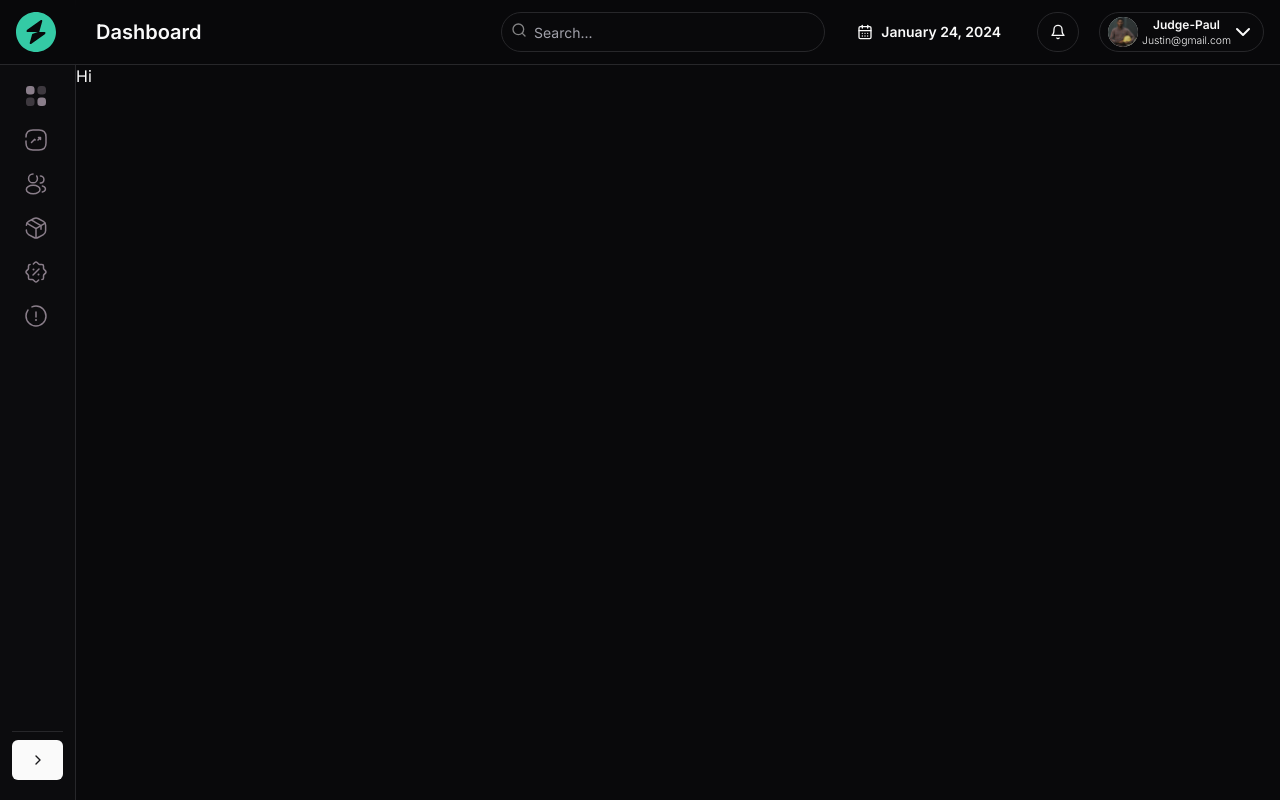
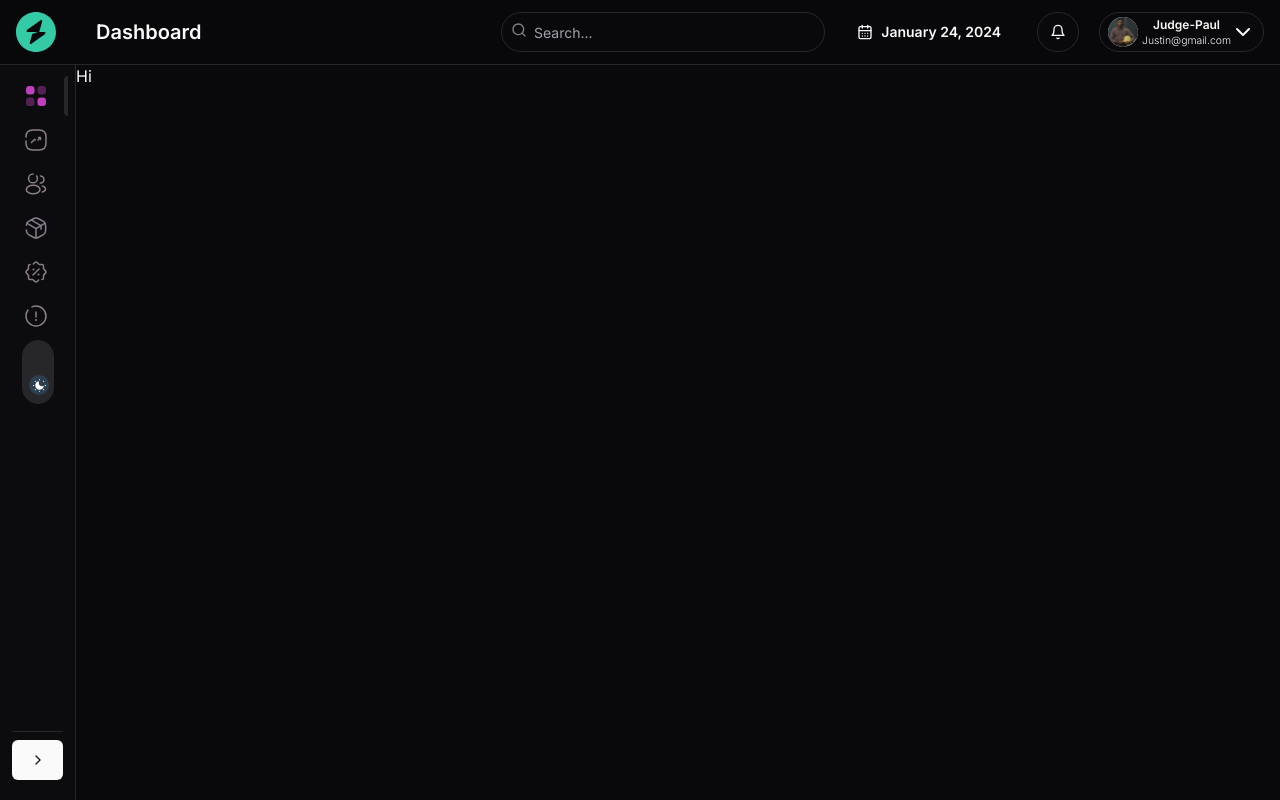
Before and after one commit to Judge-Paul/geegpay-dashboard, a Next.js app: page / in a window 1280 px wide. Built offline with nearby package versions, Linux system fonts and the light colour scheme.

Commit message:
feat: create dark mode toggle

```diff
--- /dev/null
+++ b/src/components/Toggle.tsx
@@ -0,0 +1,54 @@
+import React, { useEffect, useState } from "react";
+import { Moon, Sun } from "@/components/icons";
+import { cn } from "@/lib/utils";
+import { useTheme } from "next-themes";
+import { useSidebar } from "@/hooks/useSidebar";
+
+export const Toggle = () => {
+  const { theme, setTheme } = useTheme();
+  const [mounted, setMounted] = useState(false);
+  const { isOpen } = useSidebar();
+  const isDark = theme === "dark";
+
+  const handleToggle = () => {
+    isDark && setTheme("light");
+    !isDark && setTheme("dark");
+    console.log(`Theme is now ${isDark ? "dark" : "light"}`);
+  };
+  useEffect(() => {
+    setMounted(true);
+  }, []);
+
+  if (!mounted) {
+    return null;
+  }
+
+  return (
+    <label className={cn("flex cursor-pointer flex-col pl-3.5")}>
+      <input
+        type="checkbox"
+        className="hidden"
+        onChange={handleToggle}
+        checked={isDark}
+      />
+      <div
+        className={cn(
+          "relative mb-2 rounded-full border border-secondary bg-secondary",
+          isOpen ? "h-8 w-16" : "h-16 w-8",
+        )}
+      >
+        <div
+          className={cn(
+            "absolute left-0 top-0 h-full w-full transform rounded-full p-1.5 transition-transform duration-300 ease-in-out",
+            isOpen && isDark ? "translate-x-7" : "translate-x-0",
+            !isOpen && isDark ? "translate-y-7" : "translate-y-0",
+          )}
+        >
+          <div className="flex h-5 w-5 items-center justify-center rounded-full bg-[#34CAA5] dark:bg-[#2C3E50]">
+            {isDark ? <Moon color="#ffffff" /> : <Sun color="#ffffff" />}
+          </div>
+        </div>
+      </div>
+    </label>
+  );
+};
--- a/src/components/icons/index.tsx
+++ b/src/components/icons/index.tsx
@@ -235,6 +235,50 @@ const ProfilePic: React.FC = () => {
   );
 };
 
+const Sun: React.FC<Props> = ({ className, color }) => {
+  return (
+    <svg
+      className={className}
+      xmlns="http://www.w3.org/2000/svg"
+      width="15"
+      height="15"
+      fill="none"
+      viewBox="0 0 18 18"
+    >
+      <g fill={color} clipPath="url(#clip0_1826_463)">
+        <path d="M9 13.219A4.219 4.219 0 109 4.78a4.219 4.219 0 000 8.438zM9 3.093a.844.844 0 01-.844-.843v-.844a.844.844 0 111.688 0v.844A.844.844 0 019 3.093zM13.773 5.07a.844.844 0 01-.597-1.44l.597-.596a.844.844 0 011.194 1.193l-.597.596a.841.841 0 01-.597.248zM16.594 9.844h-.844a.844.844 0 110-1.688h.844a.844.844 0 110 1.688zM14.37 15.213a.841.841 0 01-.597-.247l-.596-.596a.844.844 0 111.193-1.193l.597.596a.844.844 0 01-.597 1.44zM9 17.437a.844.844 0 01-.844-.843v-.844a.844.844 0 111.688 0v.844a.844.844 0 01-.844.843zM3.63 15.213a.844.844 0 01-.597-1.44l.597-.596a.844.844 0 111.193 1.193l-.596.596a.841.841 0 01-.597.247zM2.25 9.844h-.844a.844.844 0 110-1.688h.844a.844.844 0 110 1.688zM4.227 5.07a.84.84 0 01-.597-.246l-.596-.597a.844.844 0 111.193-1.193l.596.596a.844.844 0 01-.596 1.44z"></path>
+      </g>
+      <defs>
+        <clipPath id="clip0_1826_463">
+          <path
+            fill={color}
+            d="M0 0H16.875V16.875H0z"
+            transform="translate(.563 .563)"
+          ></path>
+        </clipPath>
+      </defs>
+    </svg>
+  );
+};
+
+const Moon: React.FC<Props> = ({ className, color }) => {
+  return (
+    <svg
+      className={className}
+      xmlns="http://www.w3.org/2000/svg"
+      width="15"
+      height="15"
+      fill="none"
+      viewBox="0 0 30 30"
+    >
+      <path
+        fill={color}
+        d="M15 4.688a.937.937 0 00.938-.938v-.938a.938.938 0 00-1.876 0v.938a.938.938 0 00.938.938zM15 25.313a.938.938 0 00-.938.937v.938a.938.938 0 001.876 0v-.938a.938.938 0 00-.938-.938zM27.188 14.063h-.938a.938.938 0 000 1.874h.938a.938.938 0 000-1.874zM3.75 14.063h-.938a.938.938 0 000 1.874h.938a.938.938 0 000-1.874zM22.955 5.719l-.663.663a.936.936 0 001.021 1.535.937.937 0 00.305-.21l.663-.662a.94.94 0 00-1.326-1.326zM6.382 22.292l-.664.663a.938.938 0 101.327 1.326l.662-.662a.937.937 0 10-1.325-1.327zM23.617 22.292a.938.938 0 00-1.326 1.326l.663.663a.938.938 0 001.327-1.326l-.664-.663zM6.382 7.708a.938.938 0 001.325-1.325l-.662-.664a.938.938 0 00-1.327 1.326l.664.663zM23.157 16.39a.938.938 0 00-.938-.227 6.486 6.486 0 01-1.942.288 6.736 6.736 0 01-6.73-6.728 6.48 6.48 0 01.29-1.942.937.937 0 00-1.162-1.178 8.602 8.602 0 1010.723 10.725.937.937 0 00-.241-.938z"
+      ></path>
+    </svg>
+  );
+};
+
 export {
   Logo,
   Dashboard,
@@ -244,4 +288,6 @@ export {
   Promotions,
   Info,
   ProfilePic,
+  Sun,
+  Moon,
 };
--- a/src/components/layout/side-nav.tsx
+++ b/src/components/layout/side-nav.tsx
@@ -1,12 +1,12 @@
 "use client";
 import Link from "next/link";
 import { type NavItem } from "@/components/layout/nav-items";
-import { useTheme } from "next-themes";
-import { useRouter } from "next/router";
 import { cn } from "@/lib/utils";
 import { useSidebar } from "@/hooks/useSidebar";
 import { buttonVariants } from "@/components/ui/button";
 import { useEffect, useState } from "react";
+import { Toggle } from "@/components/Toggle";
+import { useTheme } from "next-themes";
 
 interface SideNavProps {
   items: NavItem[];
@@ -15,27 +15,27 @@ interface SideNavProps {
 }
 
 export function SideNav({ items, setOpen, className }: SideNavProps) {
-  const router = useRouter();
+  const [mounted, setMounted] = useState(false);
+  const [active, setActive] = useState("Dashboard");
   const { isOpen } = useSidebar();
   const { theme } = useTheme();
-  const [active, setActive] = useState("dashboard");
-  const [currentTheme, setCurrentTheme] = useState(theme);
 
   useEffect(() => {
-    const hash = router.asPath.split("#")[1];
-    setActive(hash);
-  }, [router.asPath]);
+    setMounted(true);
+  }, []);
 
-  useEffect(() => {
-    setCurrentTheme(theme);
-  }, [theme]);
+  if (!mounted) {
+    return null;
+  }
 
   return (
     <nav className="space-y-1">
       {items.map((item, index) => {
-        const isActive = active === item.title.toLowerCase();
+        const { title, href } = item;
+        const isActive = active === title;
         let color: string;
-        if (currentTheme === "light") {
+        console.log(active, title);
+        if (theme === "light") {
           color = isActive ? "#0D062D" : "#B2ABAB";
         } else {
           color = isActive ? "#BF40BF" : "#8A7E8A";
@@ -43,8 +43,9 @@ export function SideNav({ items, setOpen, className }: SideNavProps) {
         return (
           <span key={index} className="flex">
             <Link
-              href={item.href}
+              href={href}
               onClick={() => {
+                setActive(title);
                 if (setOpen) setOpen(false);
               }}
               className={cn(
@@ -60,15 +61,15 @@ export function SideNav({ items, setOpen, className }: SideNavProps) {
               />
               <span
                 className={cn(
-                  "absolute left-[50px] text-base duration-200 flex justify-between w-36",
+                  "absolute left-[50px] flex w-36 justify-between text-base duration-200",
                   !isOpen && className,
                 )}
               >
-                {item.title}
+                {title}
                 {isActive && isOpen && (
                   <span
                     className={cn(
-                      `border-r-4 rounded-l border-[${color}]`,
+                      `rounded-l border-r-4 border-[${color}]`,
                       "hidden sm:flex",
                     )}
                   ></span>
@@ -78,7 +79,7 @@ export function SideNav({ items, setOpen, className }: SideNavProps) {
             {isActive && !isOpen && (
               <span
                 className={cn(
-                  `border-r-4 rounded-l border-[${color}]`,
+                  `rounded-l border-r-4 border-[${color}]`,
                   "hidden sm:flex",
                 )}
               ></span>
@@ -86,6 +87,7 @@ export function SideNav({ items, setOpen, className }: SideNavProps) {
           </span>
         );
       })}
+      <Toggle />
     </nav>
   );
 }
```
